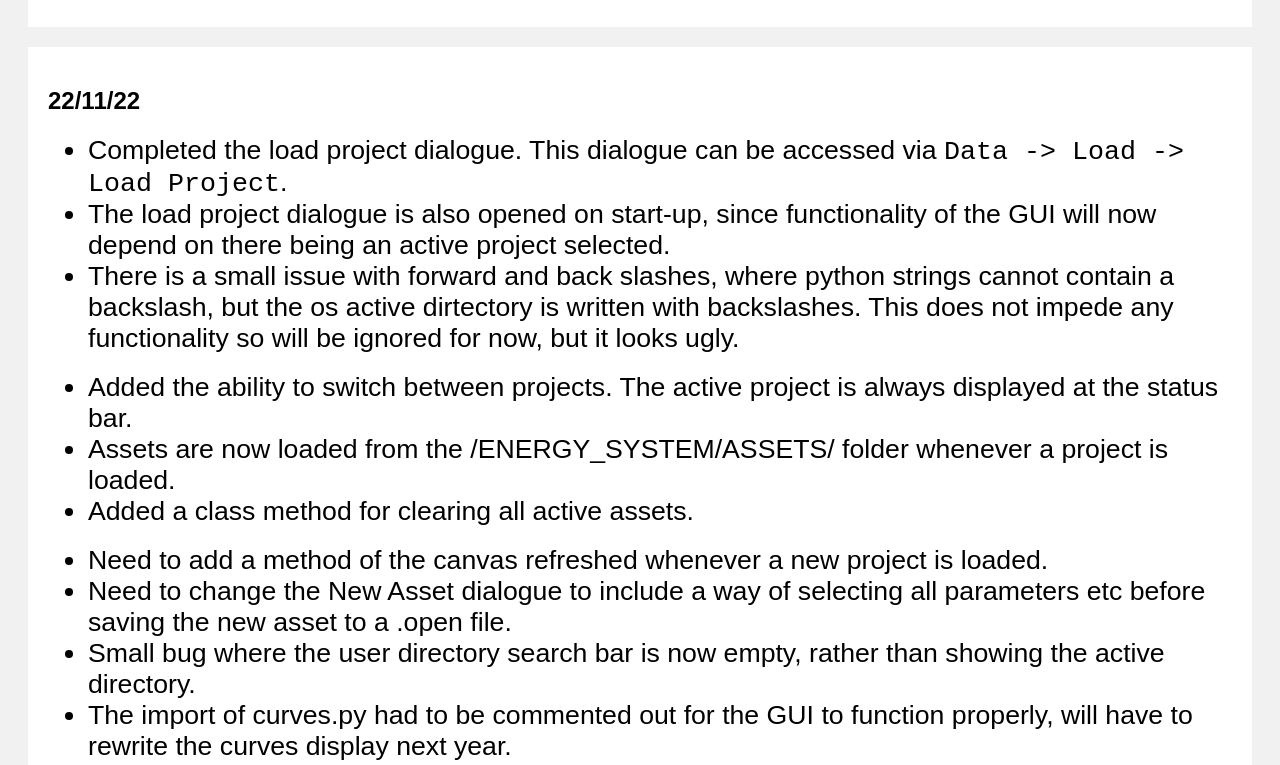
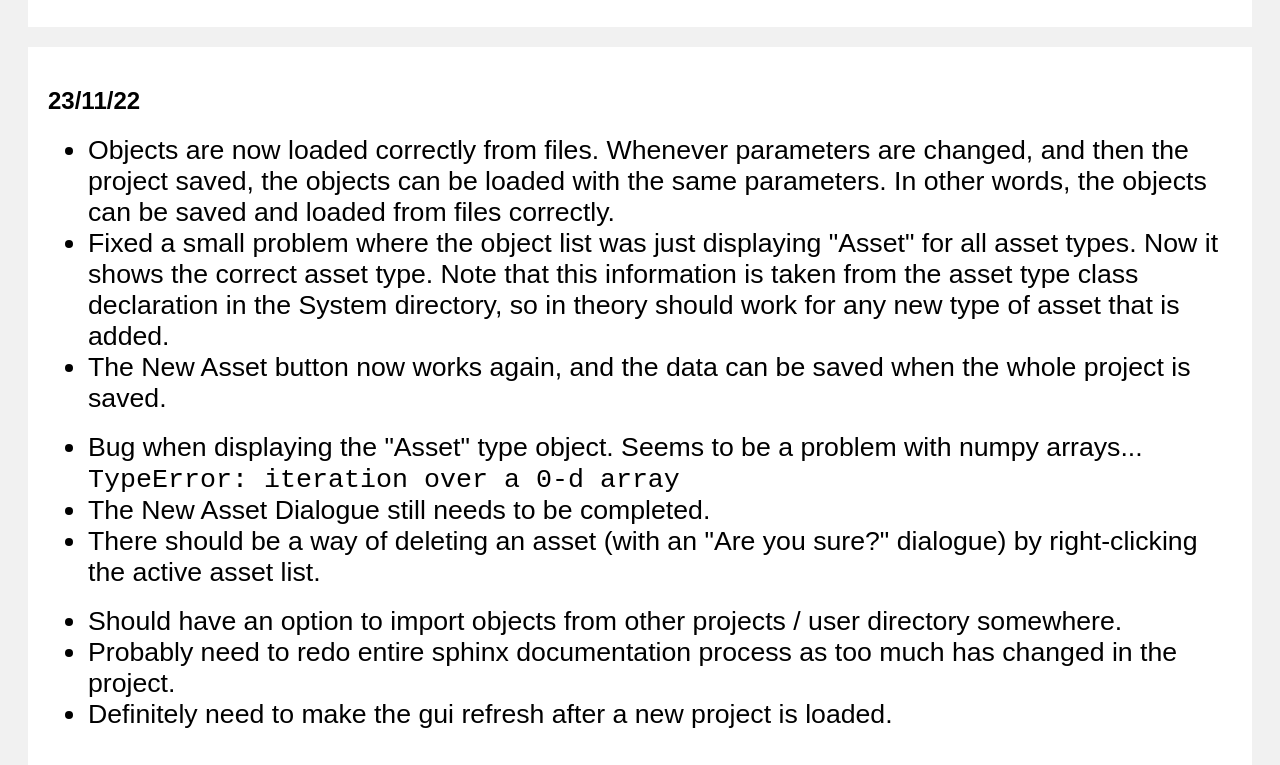
Before and after one commit to gregorjmathieson/OPEN_GUI_Devlog, a plain HTML site: page index.html in a window 1280 px wide. Shown: the part 461-1226 px from the top of the page. Drawn offline with Linux system fonts and the light colour scheme.

Commit message:
23-11-22

```diff
--- a/index.html
+++ b/index.html
@@ -22,6 +22,24 @@
                 </ul>
             </div>
         </div> -->
+        <div class="row">
+            <div class="card">
+                <h2>23/11/22</h2>
+                <ul>
+                    <li>Objects are now loaded correctly from files. Whenever parameters are changed, and then the project saved, the objects can be loaded with the same parameters. In other words, the objects can be saved and loaded from files correctly.</li>
+                    <li>Fixed a small problem where the object list was just displaying "Asset" for all asset types. Now it shows the correct asset type. Note that this information is taken from the asset type class declaration in the System directory, so in theory should work for any new type of asset that is added.</li>
+                    <li>The New Asset button now works again, and the data can be saved when the whole project is saved.</li>
+                    <br>
+                    <li>Bug when displaying the "Asset" type object. Seems to be a problem with numpy arrays... <code>TypeError: iteration over a 0-d array</code></li>
+                    <li>The New Asset Dialogue still needs to be completed.</li>
+                    <li>There should be a way of deleting an asset (with an "Are you sure?" dialogue) by right-clicking the active asset list.</li>
+                    <br>
+                    <li>Should have an option to import objects from other projects / user directory somewhere.</li>
+                    <li>Probably need to redo entire sphinx documentation process as too much has changed in the project.</li>
+                    <li>Definitely need to make the gui refresh after a new project is loaded.</li>
+                </ul>
+            </div>
+        </div>
         <div class="row">
             <div class="card">
                 <h2>22/11/22</h2>
```
